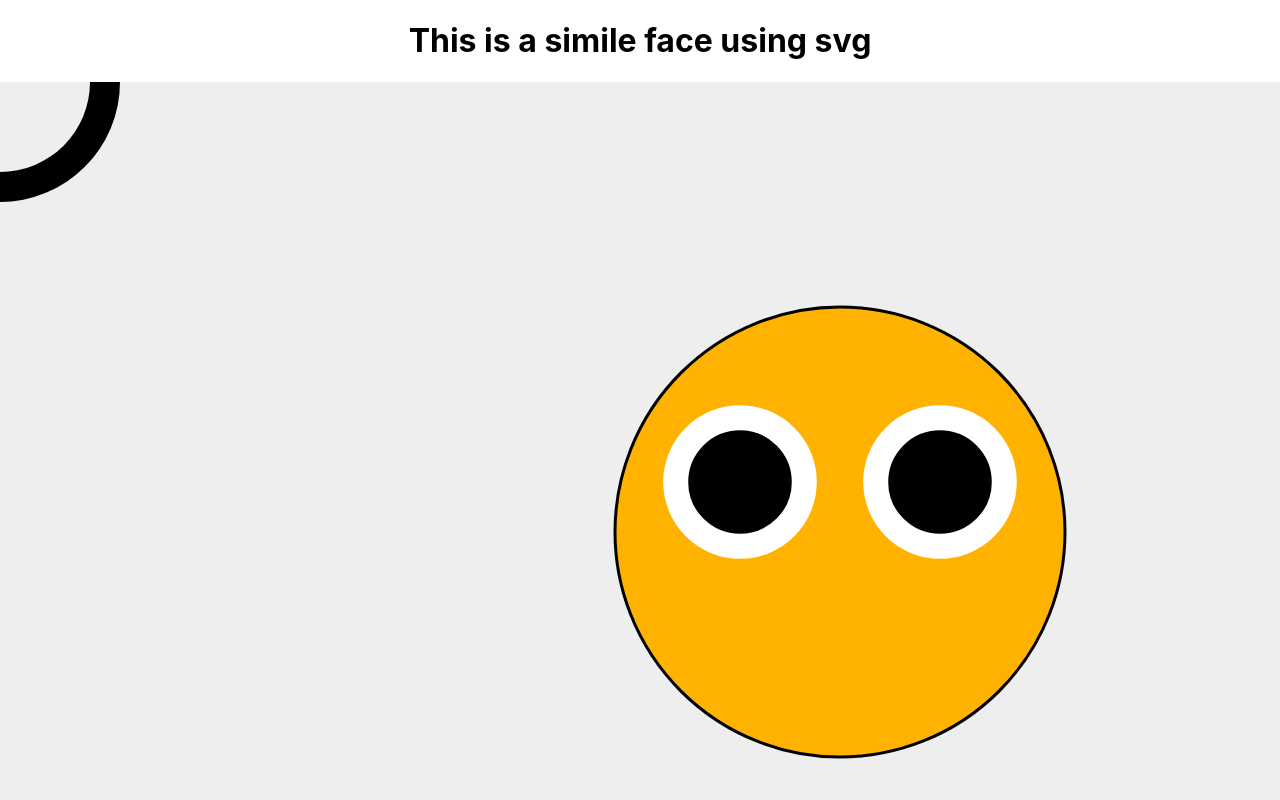
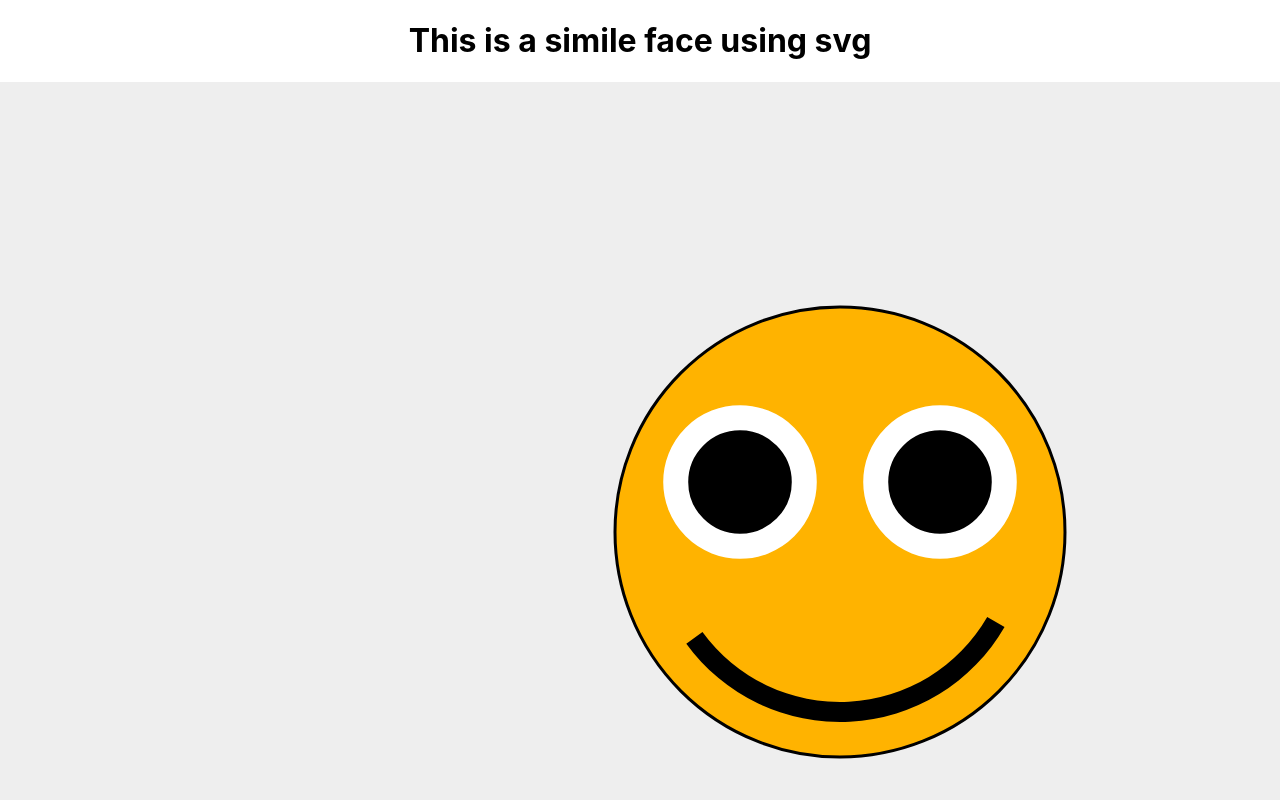
Before and after one commit to gunjanmimo/Data-Visualization-D3, a React (Create React App) app: page / in a window 1280 px wide. Shown: the top 800 px of the page. Built offline with nearby package versions, Linux system fonts and the light colour scheme.

Commit message:
final simile

```diff
--- a/src/simle.js
+++ b/src/simle.js
@@ -9,20 +9,19 @@ const eyeOffsetX = 100;
 const eyeOffsetY = 50;
 
 const mouthArc = arc()
-  .innerRadius(90)
-  .outerRadius(120)
-  .startAngle(0)
-  .endAngle(Math.PI * 2);
+  .innerRadius(190)
+  .outerRadius(170)
+  .startAngle(Math.PI / 1.5)
+  .endAngle(Math.PI * 1.3);
 
 function SimileFace() {
   return (
     <div>
       <h1> This is a simile face using svg</h1>
-      <g transform={`translate(${centerX},${centerY})`}>
-        <svg width={svgWidth} height={svgHeight}>
+
+      <svg width={svgWidth} height={svgHeight}>
+        <g transform={`translate(${centerX},${centerY})`}>
           <circle
-            cx={centerX}
-            cy={centerY}
             r={centerY / 2}
             fill="#ffb300"
             stroke="black"
@@ -30,24 +29,24 @@ function SimileFace() {
           />
 
           <circle
-            cx={centerX - eyeOffsetX}
-            cy={centerY - eyeOffsetY}
+            cx={-eyeOffsetX}
+            cy={-eyeOffsetY}
             r={svgHeight / 14}
             fill="black"
             stroke="white"
             strokeWidth="25"
           />
           <circle
-            cx={centerX + eyeOffsetX}
-            cy={centerY - eyeOffsetY}
+            cx={eyeOffsetX}
+            cy={-eyeOffsetY}
             r={svgHeight / 14}
             fill="black"
             stroke="white"
             strokeWidth="25"
           />
           <path d={mouthArc()} />
-        </svg>
-      </g>
+        </g>
+      </svg>
     </div>
   );
 }
```
